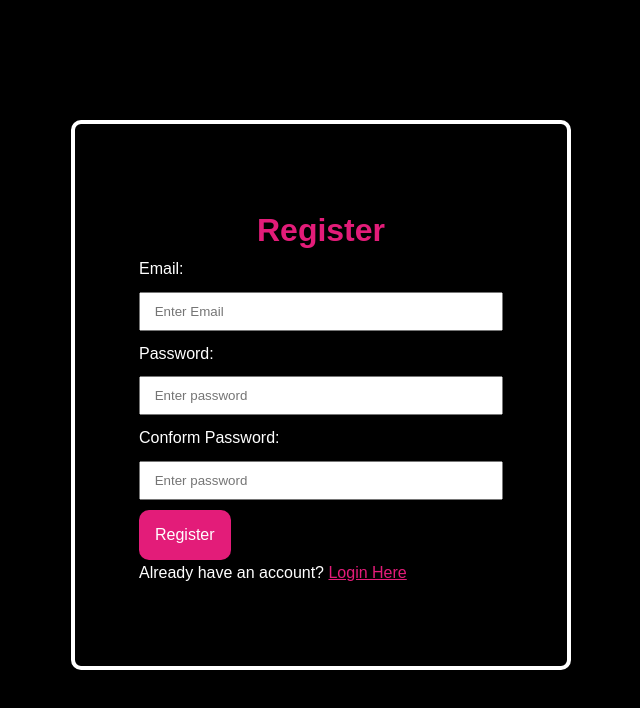
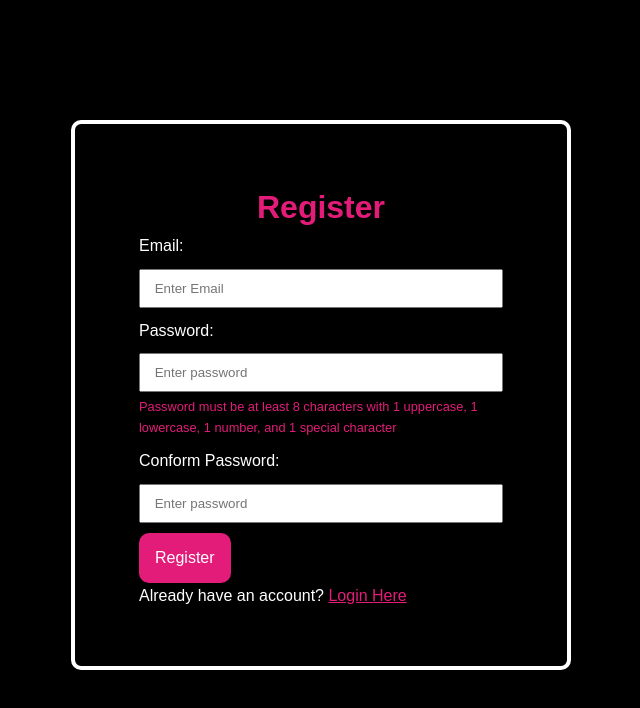
Before and after one commit to Rajesh1120/virtual-concert-typescript, a React (Create React App) app in the folder client/: page /register in a window 1280 px wide. Shown: the top 708 px of the page, without its empty margins (377-1017 px from the left). Built offline with nearby package versions, Linux system fonts and the light colour scheme.

Commit message:
Add password validation with requirements: 8+ chars, 1 uppercase, 1 lowercase, 1 number, 1 special char

```diff
--- a/client/src/Components/Register/Register.tsx
+++ b/client/src/Components/Register/Register.tsx
@@ -33,6 +33,12 @@ const Input= styled.input`
     margin: 10px 0;
     type:
 
+`;
+const HelperText = styled.p`
+    color: #e31c79;
+    font-size: 0.8rem;
+    margin-top: -5px;
+    margin-bottom: 10px;
 `;
 const Header2= styled.h1`
     text-align : center;
@@ -73,6 +79,13 @@ const Register = () =>{
         const emailRegex = /^[^\s@]+@[^\s@]+\.[^\s@]+$/;
         if (!emailRegex.test(userData.email)) {
             toast.error("Please enter a valid email address");
+            return;
+        }
+
+        // Password validation
+        const passwordRegex = /^(?=.*[a-z])(?=.*[A-Z])(?=.*\d)(?=.*[@$!%*?&])[A-Za-z\d@$!%*?&]{8,}$/;
+        if (!passwordRegex.test(userData.password)) {
+            toast.error("Password must be at least 8 characters long and contain at least 1 uppercase letter, 1 lowercase letter, 1 number, and 1 special character");
             return;
         }
 
@@ -133,6 +146,7 @@ const Register = () =>{
                 <Input type="text" value={userData.email} onChange={handleChange} name="email" placeholder=" Enter Email " required></Input>
                 <label>Password: </label>
                 <Input type="password" value={userData.password} onChange={handleChange} name="password" placeholder=" Enter password " required></Input>
+                <HelperText>Password must be at least 8 characters with 1 uppercase, 1 lowercase, 1 number, and 1 special character</HelperText>
                 <label>Conform Password: </label>
                 <Input type="password" value={userData.conformpassword} onChange={handleChange} name="conformpassword" placeholder=" Enter password " required></Input>
                 <SubmitButton type="submit">Register</SubmitButton>
```
